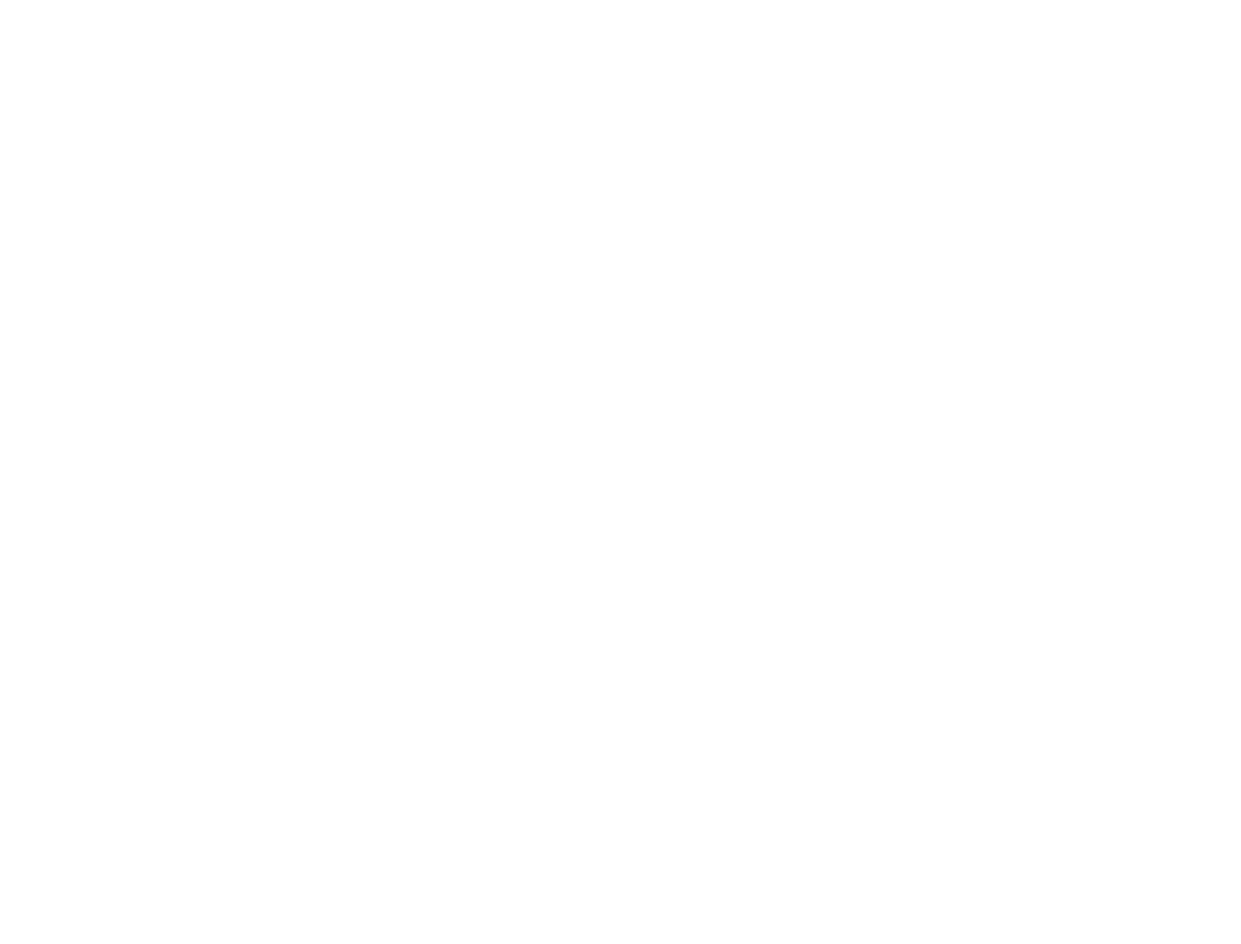
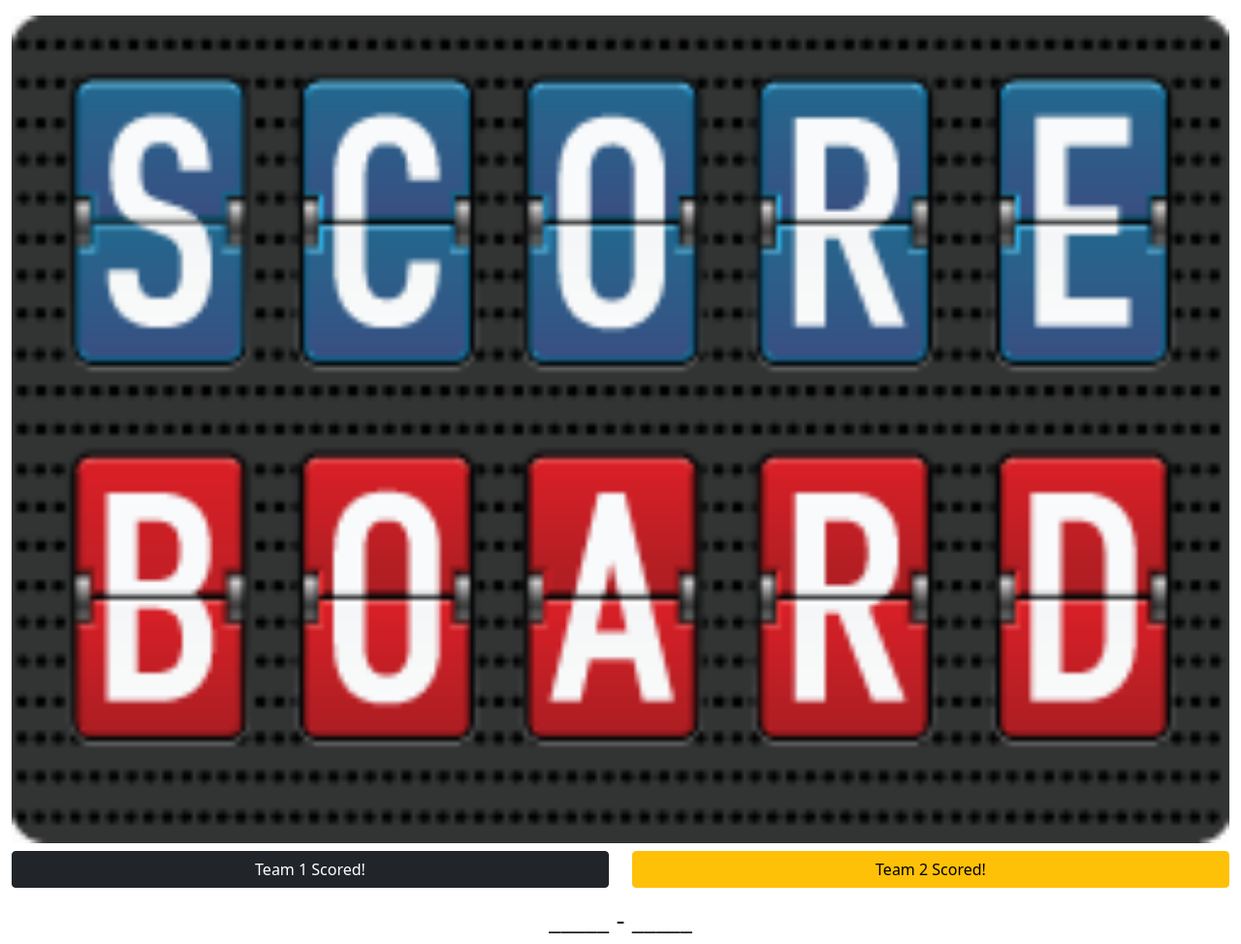
Before and after one commit to ScottTLyman/scoreboard, a plain HTML site: page index.html in a window 1280 px wide. Shown: the whole page at 97% size. Before the commit the page ends 800 px from the top, so only its background shows below. Drawn offline with nearby package versions, Linux system fonts and the light colour scheme.

Commit message:
header, buttons, score display

```diff
--- a/app.js
+++ b/app.js
@@ -0,0 +1,8 @@
+let score = 0
+
+function scoreT1() {
+  console.log("T1 SCORE!")
+}
+function scoreT2() {
+  console.log(" T2 SCORE!")
+}
--- a/index.html
+++ b/index.html
@@ -11,7 +11,20 @@
   <title>Do You Even Score, Bro?</title>
 </head>
 
-<body>
+<body class="container-fluid">
+  <div class="row mt-3">
+    <img class="img-fluid w-100" src="scoreboard.new.png" alt="">
+  </div>
+  <div class="row">
+    <div class="col-12 col-md-6 my-2">
+      <button class="btn btn-dark w-100 align-self-center" onclick="scoreT1()">Team 1 Scored!</button>
+    </div>
+    <div class="col-12 col-md-6 my-2">
+      <button class="btn btn-warning w-100" onclick="scoreT2()">Team 2 Scored!</button>
+    </div>
+  </div>
+  <h3 class="mt-2 text-center"><span id="t1Score">_____</span> - <span id="t2Score">_____</span></h3>
+
 
 
 
```
Also changed, not shown: scoreboard.new.png (added).
